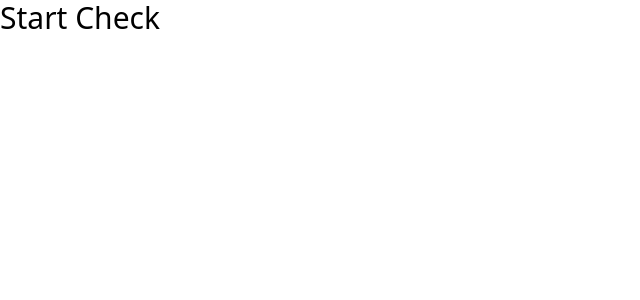
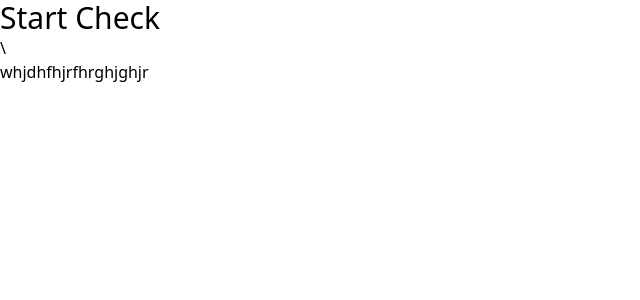
Before and after one commit to AjayPieris/NoteApp, a React (Vite) app in the folder frontend/my-project/: page / in a window 1280 px wide. Shown: the top 300 px of the page, without its empty margins (0-640 px from the left). Built offline with nearby package versions, Linux system fonts and the light colour scheme.

Commit message:
some change

```diff
--- a/frontend/my-project/src/App.jsx
+++ b/frontend/my-project/src/App.jsx
@@ -8,7 +8,8 @@ function App() {
 
   return (
     <>
-      <h1 class='text-3xl'>Start Check</h1>
+      <h1 class='text-3xl'>Start Check</h1>\
+      <p>whjdhfhjrfhrghjghjr</p>
     </>
   )
 }
```
